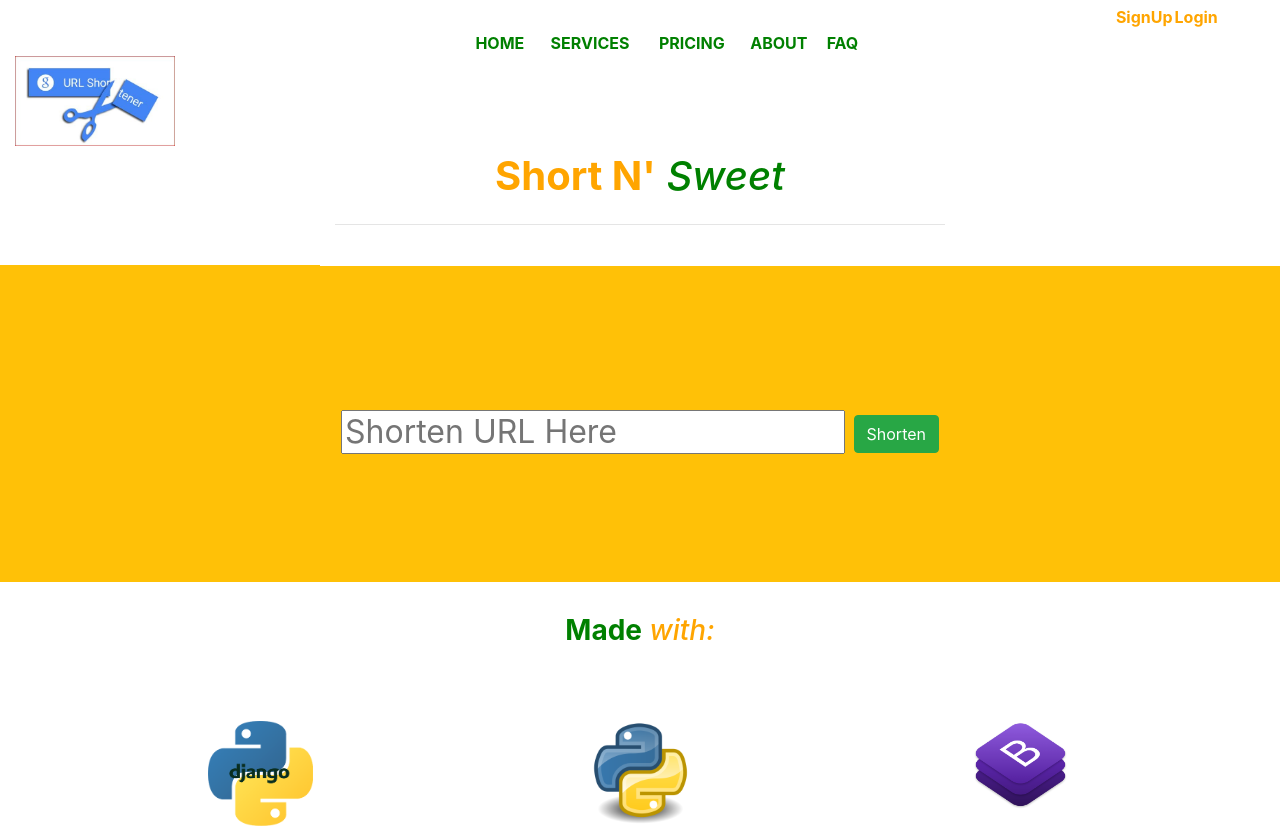
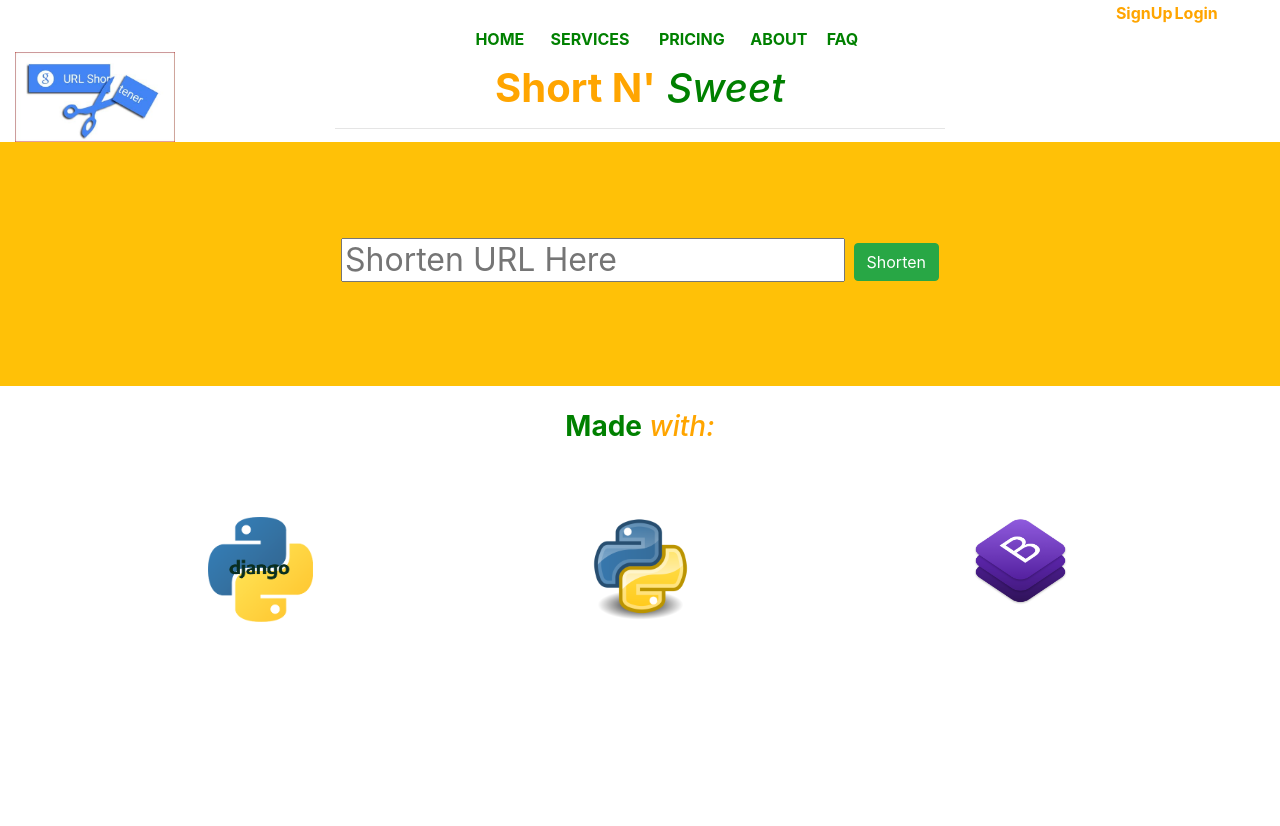
Before and after one commit to RabinPhaiju/Django-Projects, a Django app: page /shorten/ in a window 1280 px wide. After the commit the page ends 622 px from the top, so only its background shows below. Run offline with Django 3.2, Linux system fonts and the light colour scheme; lists and menus that the app fills with data are empty; some libraries are stand-ins or nearby versions.

Commit message:
Update form

```diff
--- a/url_shortner/Shortner/templates/myform/form.html
+++ b/url_shortner/Shortner/templates/myform/form.html
@@ -10,8 +10,6 @@
 </head>
 
 <body>
-
-    <div class="row pt-1"></div>
     <div class="ccontainer-fluid">
         <div class="row">
             <div class="col-8">
@@ -26,13 +24,8 @@
                 </table>
 
             </div>
-
-
         </div>
     </div>
-
-
-
     <div class="container">
         <div class="row">
             <div class="col-4"></div>
@@ -47,46 +40,30 @@
                     </tr>
                 </table>
             </div>
-            <div class="col-3 text-right">
-            </div>
         </div>
-
     </div>
-
-
     <div class="container-fluid">
-
-
         <div class="row">
             <div class="col-3">
                 {% load static %}
                 <img src="{% static 'logo.png' %}" alt="Python" style="width:55%">
             </div>
 
-
-
-            <div class="col-6 mt-5 pt-5">
+            <div class="col-6 mt-2 pt-1">
                 <h1 class="text-center">
                     <p style="color: orange"><b>Short N'</b><i style="color: green"> Sweet</i></p>
-                    <hr class="mt-4 mb-4">
+                    <hr class="mt-2 mb-2">
                 </h1>
-                <div class="row pt-3"></div>
-
             </div>
         </div>
     </div>
-
-    <div class="col-3 bg-warning"></div>
     <div class="col-12 bg-warning">
         <div class="container bg-warning"></div>
 
         <div class="container bg-warning">
             <div class="row pt-5"></div>
             <div class="row pt-5"></div>
-            <div class="row pt-5"></div>
             <div class="row justify-content-center">
-
-
                 {% block content %}
                 <h2>
                     <form method="post">
@@ -108,26 +85,20 @@
             </div>
         </div>
     </div>
-
-
     <div class="col-18 bg-warning">
         <div class="container">
             <div class="row pt-5 bg-warning"></div>
-            <div class="row pt-4 bg-warning"></div>
             <div class="row pt-5"></div>
         </div>
     </div>
-    <div class="row pt-2"></div>
-    <h3 class="mt-4 text-center">
-        <p style="color: green"><b>Made</b><i style="color: orange"> with:</i></p>
-    </h3>
 
     <div class="container">
+        <h3 class="mt-4 text-center">
+            <p style="color: green"><b>Made</b><i style="color: orange"> with:</i></p>
+        </h3>
         <div class="col-3 text-center"></div>
         <div class="row pt-5"></div>
         <div class="row pt-2">
-
-
             <div class="col-sm text-center">
                 {% load static %}
                 <img src="{% static 'django.png' %}" alt="Django" style="width:30%">
@@ -142,7 +113,6 @@
             </div>
         </div>
     </div>
-    </div>
 </body>
 
 </html>
```
Also changed, not shown: Learn/files/route.png, README.md, url_shortner/db.sqlite3.
